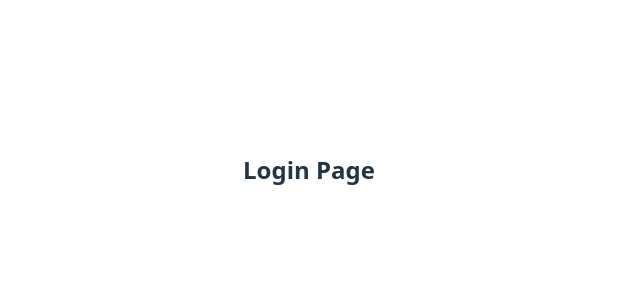
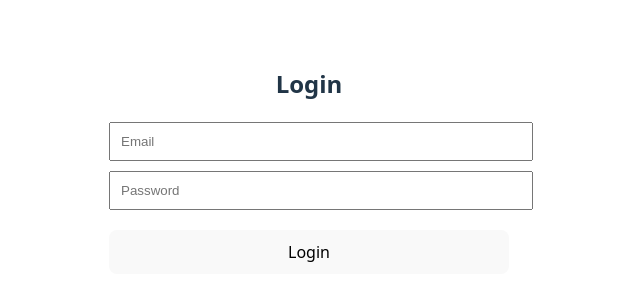
Before and after one commit to Git-Shashi/dashboard-with-auth, a React (Vite) app: page /login in a window 1280 px wide. Shown: the part 230-530 px from the top of the page, without its empty margins (331-971 px from the left). Built offline with nearby package versions, Linux system fonts and the light colour scheme.

Commit message:
Login component ui written

```diff
--- a/src/pages/Login.jsx
+++ b/src/pages/Login.jsx
@@ -1,4 +1,34 @@
- function Login() {
-  return <h2>Login Page</h2>;
+import { useState } from "react";
+
+function Login() {
+  const [email, setEmail] = useState("");
+  const [password, setPassword] = useState("");
+
+  return (
+    <div style={{ maxWidth: 400, margin: "100px auto", textAlign: "center" }}>
+      <h2>Login</h2>
+
+      <input
+        type="email"
+        placeholder="Email"
+        value={email}
+        onChange={(e) => setEmail(e.target.value)}
+        style={{ width: "100%", padding: 10, marginBottom: 10 }}
+      />
+
+      <input
+        type="password"
+        placeholder="Password"
+        value={password}
+        onChange={(e) => setPassword(e.target.value)}
+        style={{ width: "100%", padding: 10, marginBottom: 20 }}
+      />
+
+      <button style={{ width: "100%", padding: 10 }}>
+        Login
+      </button>
+    </div>
+  );
 }
+
 export default Login;
```
